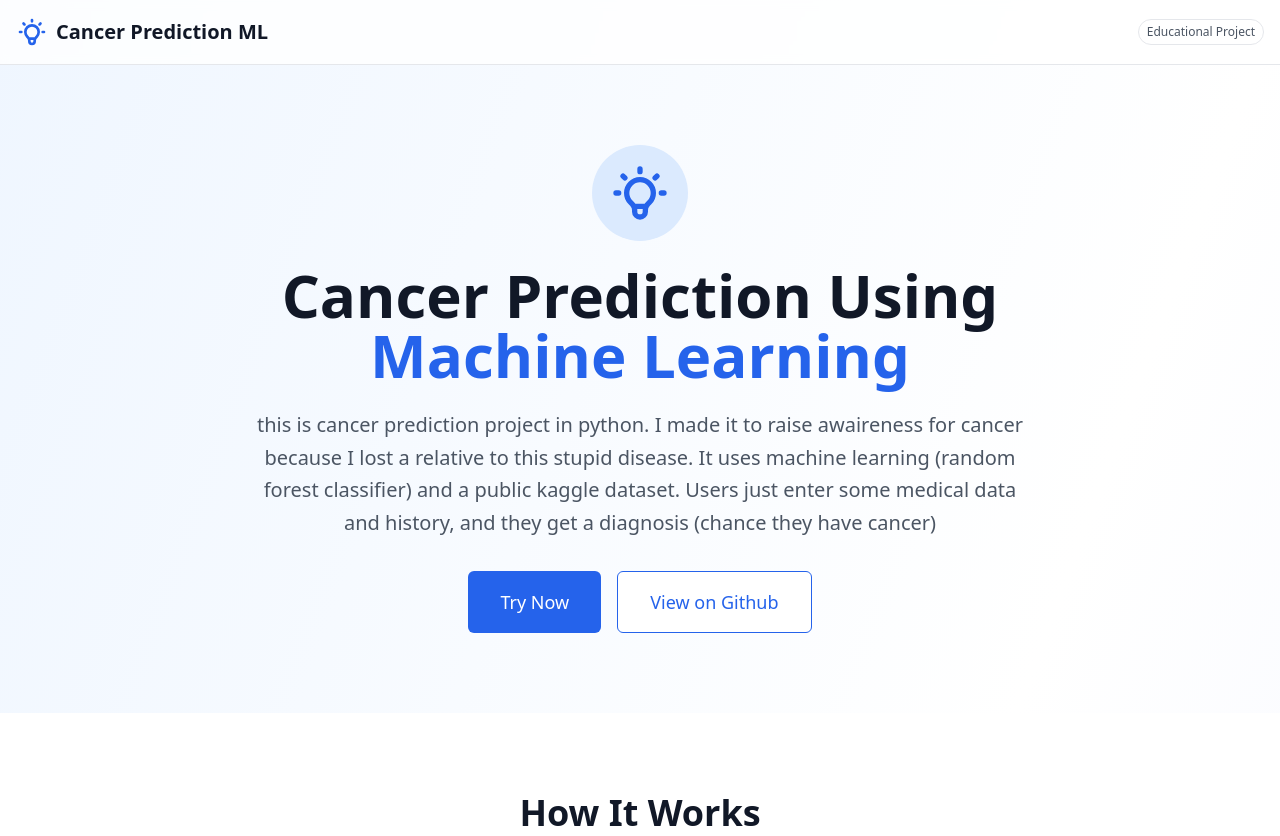
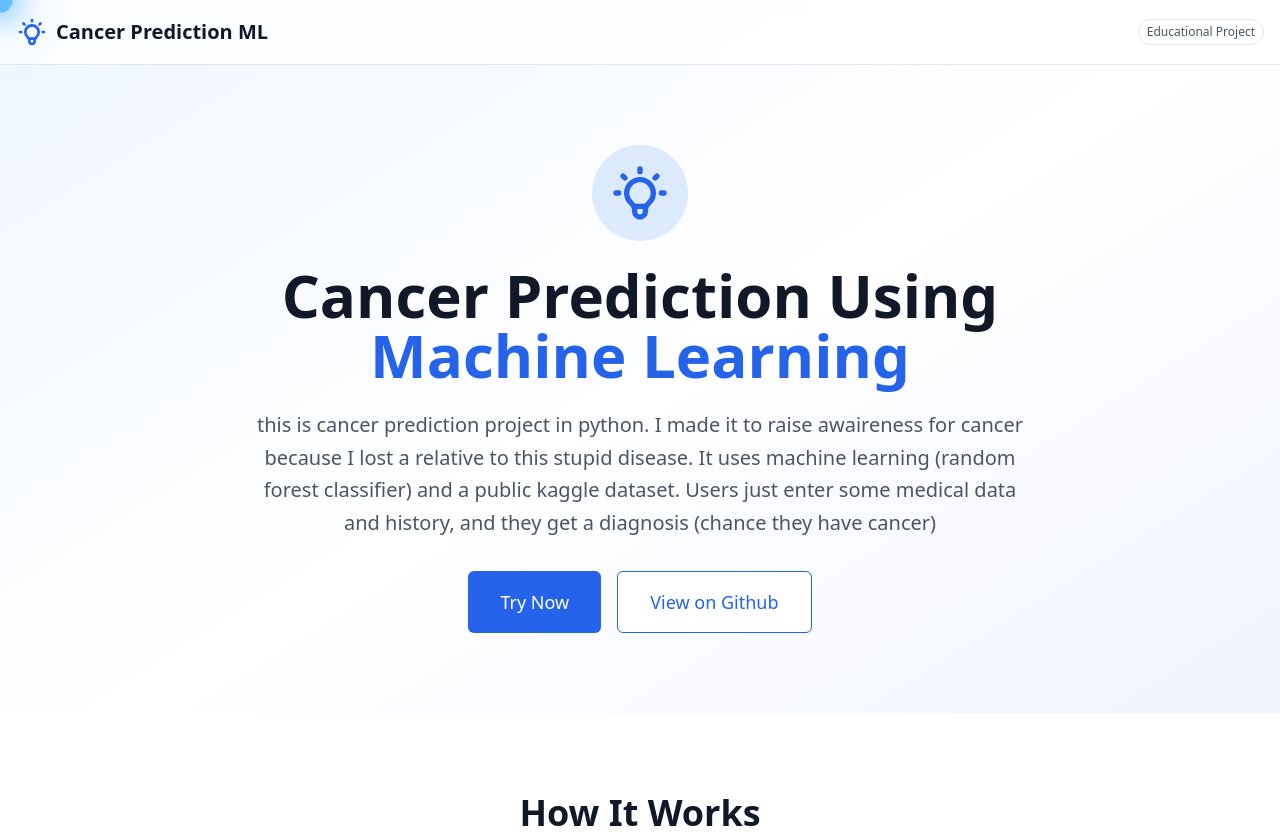
Before and after one commit to jimmydin7/cancer-prediction-hackathon, a Flask app: page / in a window 1280 px wide. Shown: the top 836 px of the page. Run offline with Flask 3, Linux system fonts and the light colour scheme; some libraries are stand-ins or nearby versions.

Commit message:
fix: cursor

```diff
--- a/static/css/index.css
+++ b/static/css/index.css
@@ -0,0 +1,39 @@
+body {
+  cursor: none;
+  background: #0a0a0a;
+  height: 100vh;
+  margin: 0;
+  overflow: hidden;
+}
+.custom-cursor {
+  position: fixed;
+  top: 0;
+  left: 0;
+  width: 20px;
+  height: 20px;
+  border-radius: 50%;
+  background: rgba(0, 150, 255, 0.6);
+  box-shadow: 0 0 15px rgba(0, 150, 255, 0.8),
+              0 0 30px rgba(0, 150, 255, 0.6);
+  pointer-events: none;
+  transform: translate(-50%, -50%);
+  z-index: 9999;
+  animation: pulse 1.5s infinite ease-in-out;
+}
+@keyframes pulse {
+  0% {
+    transform: translate(-50%, -50%) scale(1);
+    box-shadow: 0 0 15px rgba(0, 150, 255, 0.8),
+                0 0 30px rgba(0, 150, 255, 0.6);
+  }
+  50% {
+    transform: translate(-50%, -50%) scale(1.3);
+    box-shadow: 0 0 25px rgba(0, 150, 255, 1),
+                0 0 50px rgba(0, 150, 255, 0.8);
+  }
+  100% {
+    transform: translate(-50%, -50%) scale(1);
+    box-shadow: 0 0 15px rgba(0, 150, 255, 0.8),
+                0 0 30px rgba(0, 150, 255, 0.6);
+  }
+}
--- a/templates/index.html
+++ b/templates/index.html
@@ -7,6 +7,7 @@
     <title>Cancer Prediction ML</title>
     <meta name="description" content="Educational machine learning project demonstrating cancer risk prediction using Random Forest algorithms" />
     <script src="https://cdn.tailwindcss.com"></script>
+    <link rel="stylesheet" href="static\css\index.css">
     <script>
         tailwind.config = {
   theme: {
```
